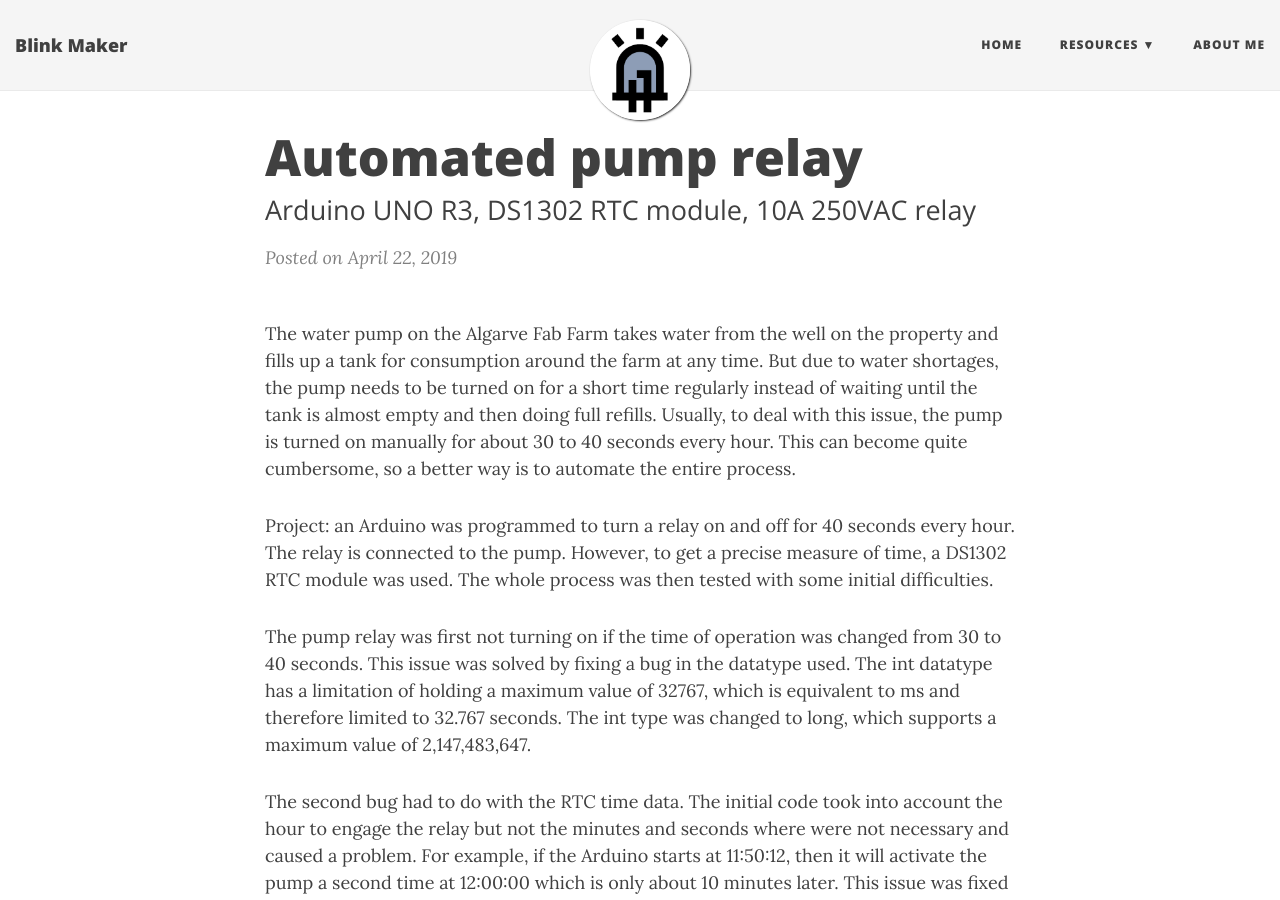
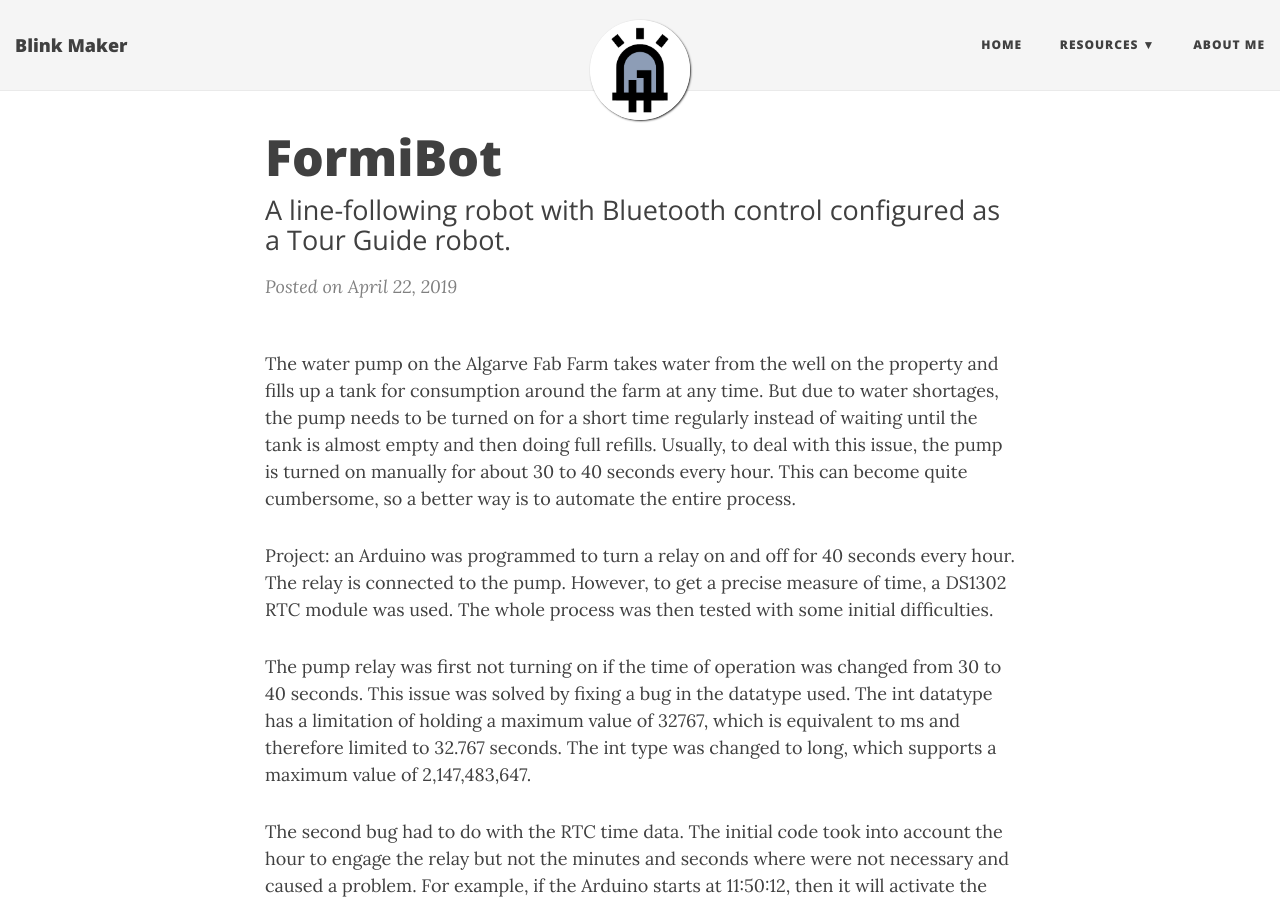
Before and after one commit to blinkmaker/blinkmaker.github.io, a Jekyll site: the page built from _posts/2019-04-22-formibot.md, in a window 1280 px wide and 900 px high. Built offline with Jekyll 4.4.1, drawn with Linux system fonts in a browser that asks for light colours; nearby versions of some CDN libraries.

Commit message:
Update 2019-04-22-formibot.md

```diff
--- a/_posts/2019-04-22-formibot.md
+++ b/_posts/2019-04-22-formibot.md
@@ -1,7 +1,7 @@
 ---
 layout: post
-title: Automated pump relay
-subtitle: Arduino UNO R3, DS1302 RTC module, 10A 250VAC relay
+title: FormiBot
+subtitle: A line-following robot with Bluetooth control configured as a Tour Guide robot.
 ---
 
 The water pump on the Algarve Fab Farm takes water from the well on the property and fills up a tank for consumption around the farm at any time. But due to water shortages, the pump needs to be turned on for a short time regularly instead of waiting until the tank is almost empty and then doing full refills. Usually, to deal with this issue, the pump is turned on manually for about 30 to 40 seconds every hour. This can become quite cumbersome, so a better way is to automate the entire process.
```
